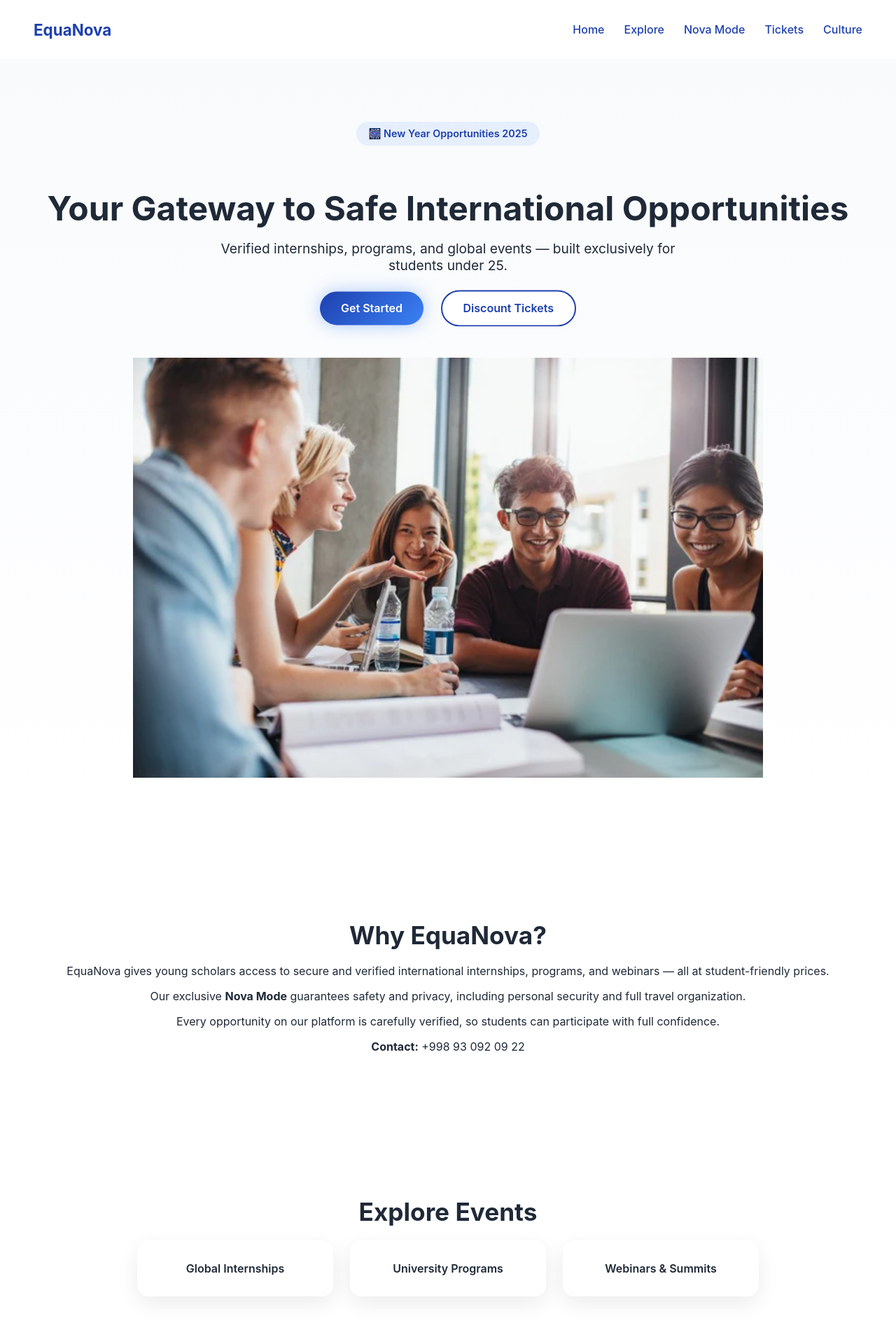
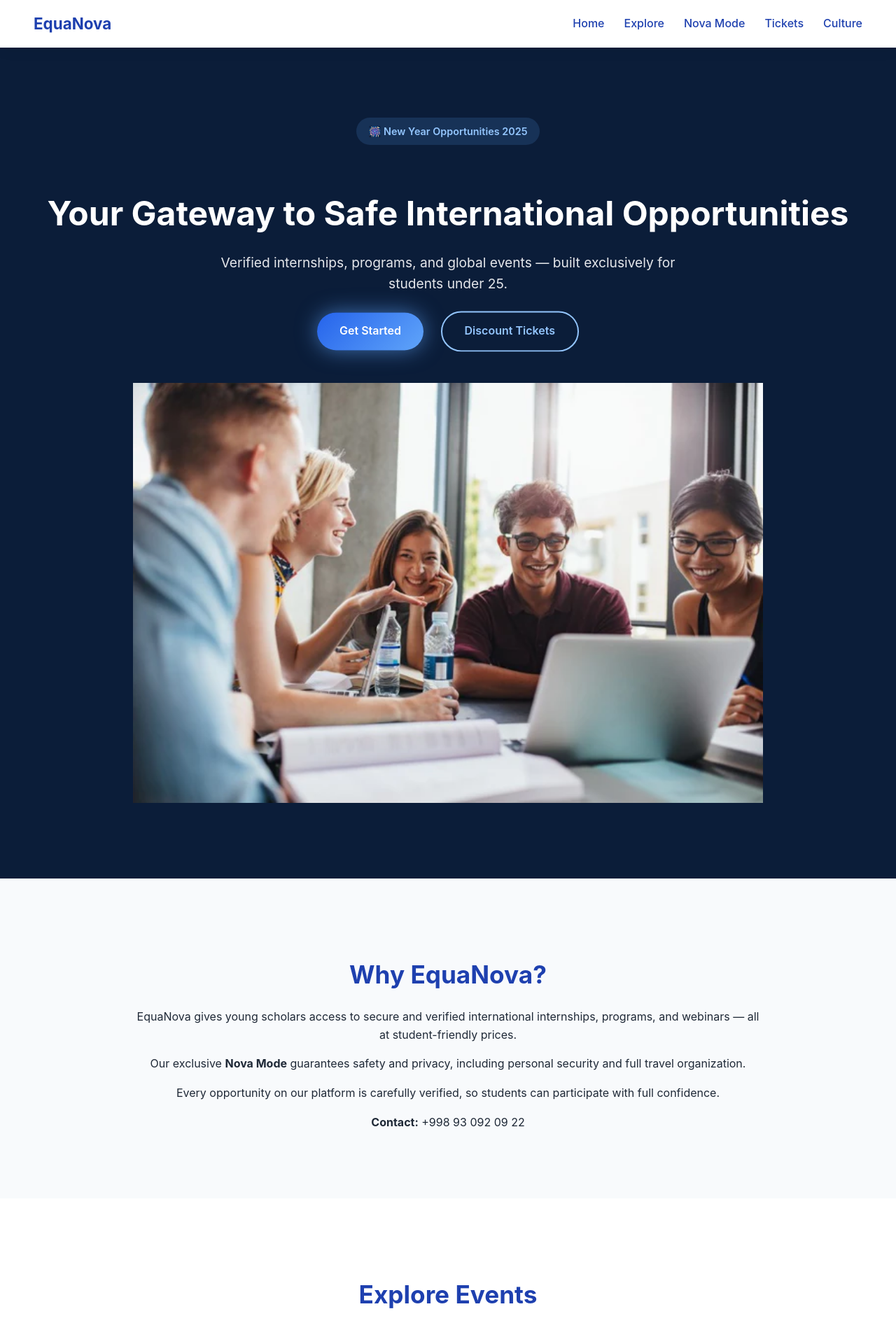
Before and after one commit to EquaNova-org/EquaNova, a plain HTML site: page index.html in a window 1280 px wide. Shown: the top 1900 px of the page at 70% size. Drawn offline with Linux system fonts and the light colour scheme.

Commit message:
style.css

```diff
--- a/style.css
+++ b/style.css
@@ -1,19 +1,31 @@
-/* Base */
+/* =========================
+   GLOBAL / BASE
+========================= */
+* {
+    box-sizing: border-box;
+}
+
 body {
     margin: 0;
     font-family: 'Inter', Arial, sans-serif;
     color: #1f2937;
     background: #ffffff;
+    line-height: 1.6;
 }
 
-/* Navigation */
+/* =========================
+   NAVIGATION
+========================= */
 nav {
     display: flex;
     justify-content: space-between;
     align-items: center;
     padding: 16px 48px;
-    background: white;
+    background: #ffffff;
     box-shadow: 0 4px 20px rgba(0,0,0,0.05);
+    position: sticky;
+    top: 0;
+    z-index: 100;
 }
 
 .logo {
@@ -26,6 +38,8 @@ nav ul {
     list-style: none;
     display: flex;
     gap: 28px;
+    margin: 0;
+    padding: 0;
 }
 
 nav a {
@@ -34,43 +48,53 @@ nav a {
     font-weight: 500;
 }
 
-/* Hero */
+/* =========================
+   HERO SECTION (NAVY BLUE)
+========================= */
 .hero {
     text-align: center;
-    padding: 90px 20px;
-    background: linear-gradient(180deg, #f8fafc, #ffffff);
+    padding: 100px 20px;
+    background: #0b1d39; /* Navy blue */
+    color: #f8fafc;
 }
 
 .hero h1 {
     font-size: 3rem;
     margin-bottom: 16px;
+    color: #ffffff;
 }
 
 .hero p {
     max-width: 720px;
     margin: 0 auto 28px;
     font-size: 1.2rem;
+    color: #e5e7eb;
 }
 
+/* Hero Image */
 .hero-image {
     max-width: 900px;
     width: 100%;
     margin-top: 40px;
 }
 
-/* New Year Badge */
+/* =========================
+   NEW YEAR BADGE
+========================= */
 .new-year-badge {
     display: inline-block;
     margin-bottom: 20px;
     padding: 8px 18px;
-    background: rgba(59,130,246,0.1);
-    color: #1e40af;
+    background: rgba(96,165,250,0.15);
+    color: #93c5fd;
     border-radius: 999px;
     font-size: 0.9rem;
     font-weight: 600;
 }
 
-/* Buttons */
+/* =========================
+   BUTTONS (FLOATING)
+========================= */
 .hero-buttons {
     margin-top: 20px;
 }
@@ -83,7 +107,7 @@ nav a {
 
 .btn {
     display: inline-block;
-    padding: 14px 30px;
+    padding: 14px 32px;
     border-radius: 999px;
     text-decoration: none;
     font-weight: 600;
@@ -93,22 +117,24 @@ nav a {
 }
 
 .primary-btn {
-    background: linear-gradient(135deg, #1e40af, #3b82f6);
-    color: white;
-    box-shadow: 0 0 25px rgba(59,130,246,0.4);
+    background: linear-gradient(135deg, #2563eb, #60a5fa);
+    color: #ffffff;
+    box-shadow: 0 0 30px rgba(96,165,250,0.6);
 }
 
 .secondary-btn {
-    background: white;
-    color: #1e40af;
-    border: 2px solid #1e40af;
+    background: transparent;
+    color: #93c5fd;
+    border: 2px solid #93c5fd;
 }
 
 .btn:hover {
     transform: scale(1.08);
 }
 
-/* Sections */
+/* =========================
+   SECTIONS (GENERAL)
+========================= */
 section {
     padding: 80px 20px;
     text-align: center;
@@ -117,26 +143,87 @@ section {
 h2 {
     font-size: 2.2rem;
     margin-bottom: 20px;
+    color: #1e40af;
 }
 
-/* Cards */
+p {
+    max-width: 900px;
+    margin: 0 auto 16px;
+}
+
+/* =========================
+   WHY EQUANOVA
+========================= */
+.why-equanova {
+    background: #f8fafc;
+}
+
+/* =========================
+   CARDS (EXPLORE)
+========================= */
 .cards {
     display: flex;
     justify-content: center;
     gap: 24px;
     flex-wrap: wrap;
+    margin-top: 40px;
 }
 
 .card {
-    background: white;
+    background: #ffffff;
     padding: 30px;
-    border-radius: 16px;
+    border-radius: 18px;
     box-shadow: 0 10px 30px rgba(0,0,0,0.08);
     min-width: 220px;
     font-weight: 600;
-    transition: transform 0.3s ease;
+    transition: transform 0.3s ease, box-shadow 0.3s ease;
 }
 
 .card:hover {
     transform: translateY(-10px);
+    box-shadow: 0 20px 40px rgba(0,0,0,0.12);
 }
+
+/* =========================
+   NOVA MODE
+========================= */
+.nova {
+    background: #ffffff;
+}
+
+/* =========================
+   BOOK SECTION
+========================= */
+.book {
+    background: #f1f5f9;
+}
+
+/* =========================
+   CULTURE
+========================= */
+.culture {
+    background: #ffffff;
+}
+
+/* =========================
+   RESPONSIVE (MOBILE)
+========================= */
+@media (max-width: 768px) {
+    nav {
+        flex-direction: column;
+        gap: 16px;
+    }
+
+    nav ul {
+        flex-wrap: wrap;
+        justify-content: center;
+    }
+
+    .hero h1 {
+        font-size: 2.2rem;
+    }
+
+    .hero p {
+        font-size: 1.05rem;
+    }
+}
```
